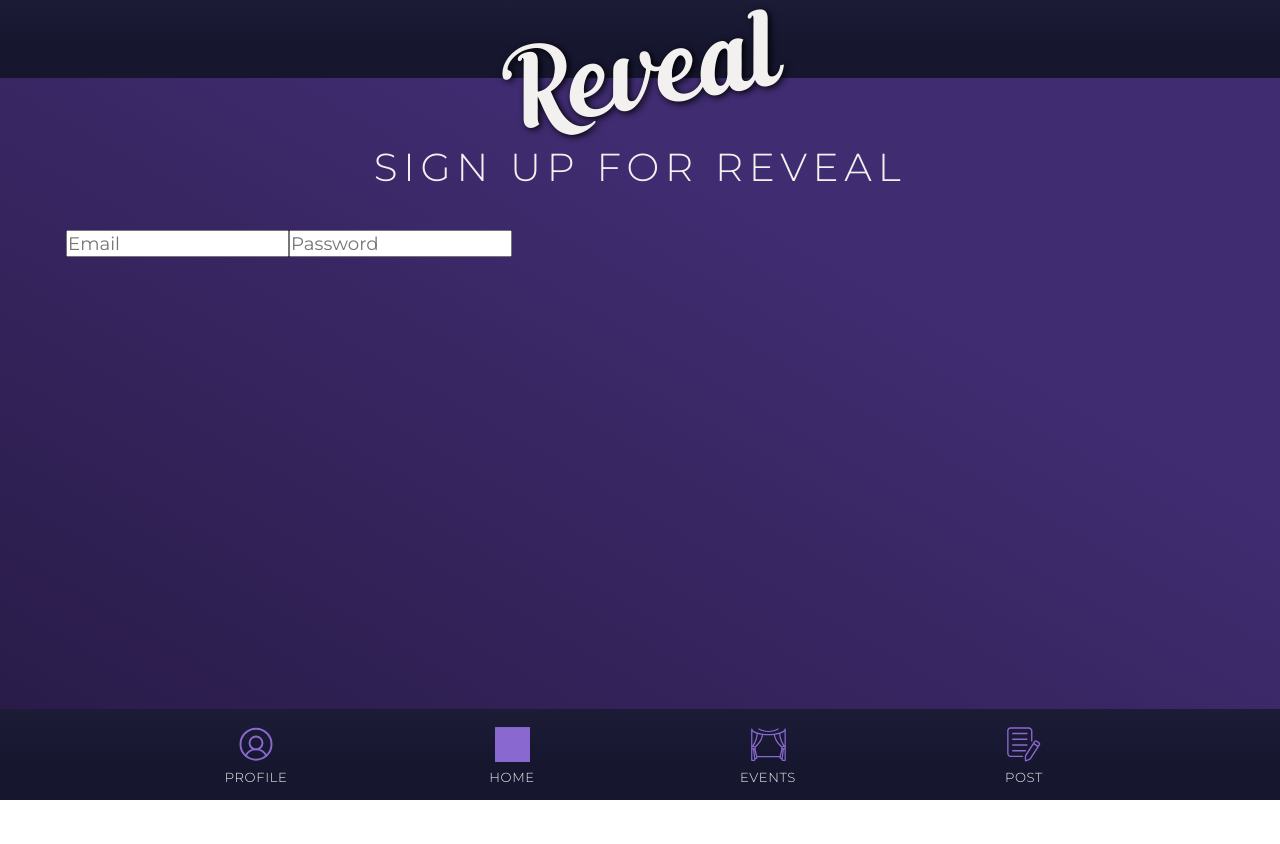
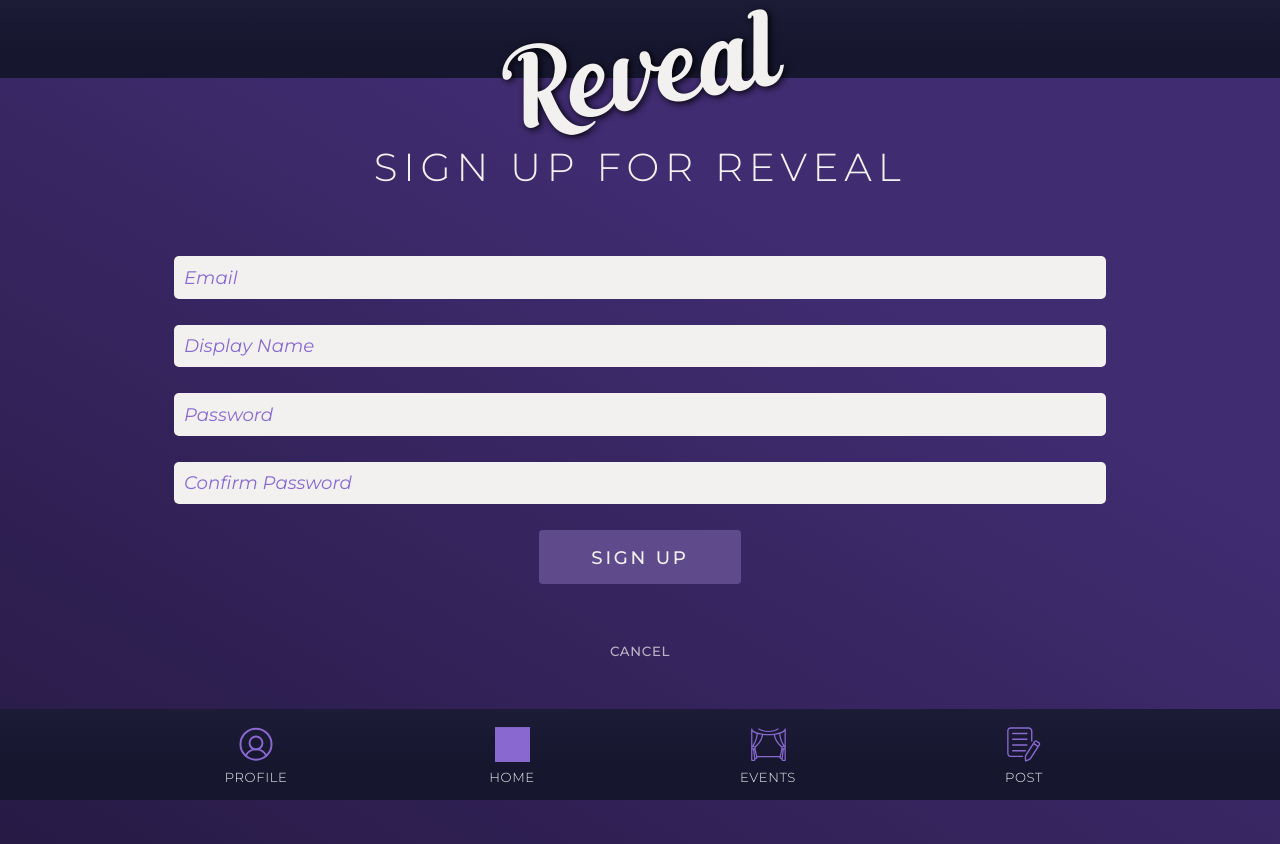
Before and after one commit to jacquikeating/reveal, a React (Vite) app: page /signup in a window 1280 px wide. Before the commit the page ends 800 px from the top, so only its background shows below. Built offline with nearby package versions, Linux system fonts and the light colour scheme; no server answers; grey boxes are pictures that could not be loaded.

Commit message:
Firebase auth setup
- Basic auth implementation with email/password and Google OAuth

```diff
--- a/src/components/Auth/Auth.jsx
+++ b/src/components/Auth/Auth.jsx
@@ -1,12 +1,111 @@
-import React from "react";
-import "./Auth.scss";
+import { useState } from "react";
+import { useNavigate } from "react-router-dom";
+import { auth, googleProvider } from "../../config/firebase.js";
+import {
+  createUserWithEmailAndPassword,
+  signInWithPopup,
+  signOut,
+} from "firebase/auth";
 
 const Auth = () => {
+  const [email, setEmail] = useState("");
+  const [password, setPassword] = useState("");
+  const [name, setName] = useState("");
+
+  const signIn = async () => {
+    try {
+      await createUserWithEmailAndPassword(auth, email, password);
+    } catch (error) {
+      console.error(error);
+    }
+  };
+
+  const signInWithGoogle = async () => {
+    try {
+      await signInWithPopup(auth, googleProvider);
+    } catch (error) {
+      console.error(error);
+    }
+  };
+
+  const signOut = async () => {
+    try {
+      await signOut(auth);
+    } catch (error) {
+      console.error(error);
+    }
+  };
+
+  // console.log(auth?.currentUser?.email);
+
+  let navigate = useNavigate();
+
+  function handleSubmit(e) {
+    e.preventDefault();
+    navigate("/");
+  }
+
+  function goHome() {
+    navigate("/");
+  }
+
   return (
-    <div>
-      <input placeholder="Email" />
-      <input placeholder="Password" />
-    </div>
+    <>
+      <form className="signup-form">
+        <input
+          type="email"
+          placeholder="Email"
+          name="email"
+          className="signup-form__field"
+          aria-label="Enter your email"
+          onChange={(e) => setEmail(e.target.value)}
+        />
+        <input
+          type="text"
+          placeholder="Display Name"
+          name="name"
+          className="signup-form__field"
+          aria-label="Enter a display name"
+          onChange={(e) => setName(e.target.value)}
+        />
+        <input
+          type="password"
+          placeholder="Password"
+          name="password"
+          className="signup-form__field"
+          aria-label="Enter your password"
+          onChange={(e) => setPassword(e.target.value)}
+        />
+        <input
+          type="password"
+          placeholder="Confirm Password"
+          name="confirm-password"
+          className="signup-form__field"
+          aria-label="Confirm password"
+          onChange={(e) => setPassword(e.target.value)}
+        />
+
+        <button
+          type="submit"
+          className="signup-form__submit-btn"
+          onClick={signIn}
+        >
+          Sign Up
+        </button>
+
+        <button className="signup-form__cancel-btn" onClick={goHome}>
+          Cancel
+        </button>
+      </form>
+
+      <button className="signup-form__google-btn" onClick={signInWithGoogle}>
+        Sign In With Google
+      </button>
+
+      <button className="signup-form__logout-btn" onClick={signOut}>
+        Sign Out
+      </button>
+    </>
   );
 };
 
--- a/src/components/SignupForm/SignupForm.jsx
+++ b/src/components/SignupForm/SignupForm.jsx
@@ -1,9 +1,45 @@
-import React from "react";
+import { useState } from "react";
 import { useNavigate } from "react-router-dom";
 import Auth from "../../components/Auth/Auth";
+import { auth, googleProvider } from "../../config/firebase.js";
+import {
+  createUserWithEmailAndPassword,
+  signInWithPopup,
+  signOut,
+} from "firebase/auth";
 import "./SignupForm.scss";
 
 const SignupForm = () => {
+  const [email, setEmail] = useState("");
+  const [password, setPassword] = useState("");
+  const [name, setName] = useState("");
+
+  const signIn = async () => {
+    try {
+      await createUserWithEmailAndPassword(auth, email, password);
+    } catch (error) {
+      console.error(error);
+    }
+  };
+
+  const signInWithGoogle = async () => {
+    try {
+      await signInWithPopup(auth, googleProvider);
+    } catch (error) {
+      console.error(error);
+    }
+  };
+
+  const signOut = async () => {
+    try {
+      await signOut(auth);
+    } catch (error) {
+      console.error(error);
+    }
+  };
+
+  // console.log(auth?.currentUser?.email);
+
   let navigate = useNavigate();
 
   function handleSubmit(e) {
@@ -16,6 +52,7 @@ const SignupForm = () => {
   }
 
   return (
+    <>
       <form className="signup-form">
         <input
           type="email"
@@ -23,6 +60,7 @@ const SignupForm = () => {
           name="email"
           className="signup-form__field"
           aria-label="Enter your email"
+          onChange={(e) => setEmail(e.target.value)}
         />
         <input
           type="text"
@@ -30,6 +68,7 @@ const SignupForm = () => {
           name="name"
           className="signup-form__field"
           aria-label="Enter a display name"
+          onChange={(e) => setName(e.target.value)}
         />
         <input
           type="password"
@@ -37,6 +76,7 @@ const SignupForm = () => {
           name="password"
           className="signup-form__field"
           aria-label="Enter your password"
+          onChange={(e) => setPassword(e.target.value)}
         />
         <input
           type="password"
@@ -44,12 +84,13 @@ const SignupForm = () => {
           name="confirm-password"
           className="signup-form__field"
           aria-label="Confirm password"
+          onChange={(e) => setPassword(e.target.value)}
         />
 
         <button
           type="submit"
           className="signup-form__submit-btn"
-        onClick={handleSubmit}
+          onClick={signIn}
         >
           Sign Up
         </button>
@@ -58,6 +99,15 @@ const SignupForm = () => {
           Cancel
         </button>
       </form>
+
+      <button className="signup-form__google-btn" onClick={signInWithGoogle}>
+        Sign In With Google
+      </button>
+
+      <button className="signup-form__logout-btn" onClick={signOut}>
+        Sign Out
+      </button>
+    </>
   );
 };
 
--- a/src/config/firebase.js
+++ b/src/config/firebase.js
@@ -1,14 +1,8 @@
-// Import the functions you need from the SDKs you need
 import { initializeApp } from "firebase/app";
+import { getAuth, GoogleAuthProvider } from "firebase/auth";
 import { getAnalytics } from "firebase/analytics";
 import { getFirestore, collection, getDocs } from "firebase/firestore/lite";
-import { getAuth } from "firebase/auth";
 
-// TODO: Add SDKs for Firebase products that you want to use
-// https://firebase.google.com/docs/web/setup#available-libraries
-
-// Your web app's Firebase configuration
-// For Firebase JS SDK v7.20.0 and later, measurementId is optional
 const firebaseConfig = {
   apiKey: "AIzaSyDqBKsh1j-_A1pByNSxQQZHzN7LoBHcnBA",
   authDomain: "reveal-85a73.firebaseapp.com",
@@ -19,8 +13,8 @@ const firebaseConfig = {
   measurementId: "G-5WF7ELBX56",
 };
 
-// Initialize Firebase
 const app = initializeApp(firebaseConfig);
+export const auth = getAuth(app);
+export const googleProvider = new GoogleAuthProvider();
+const db = getFirestore(app);
 const analytics = getAnalytics(app);
-const db = getFirestore(app);
-const auth = getAuth(app);
--- a/src/pages/EventListingsPage/EventListingsPage.scss
+++ b/src/pages/EventListingsPage/EventListingsPage.scss
@@ -26,8 +26,8 @@
     }
 
     &__arrow {
+        transition: opacity linear 0s;
         @include icon(2rem);
-        transition: opacity linear 0s;
 
         &--hidden {
             opacity: 0;
```
Also changed, not shown: 1 other file (tests, documents, lock files or other folders). Lines whose indentation alone changed are shown as unchanged.
